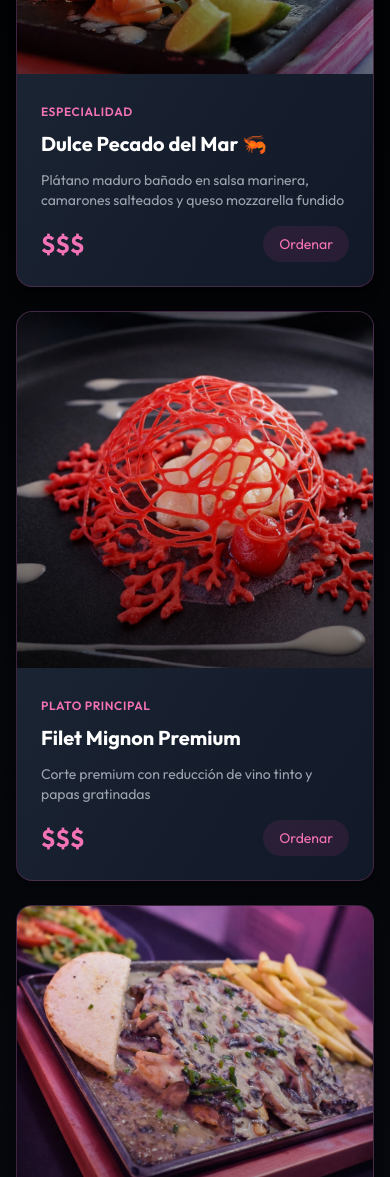
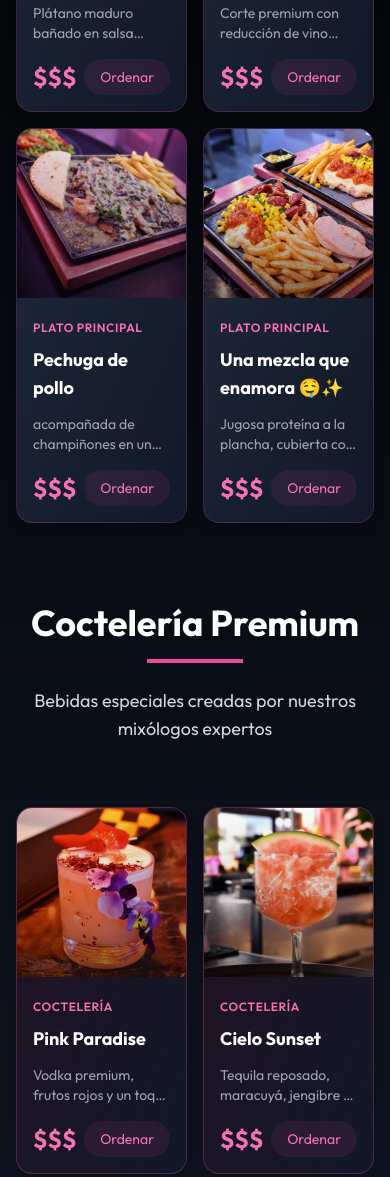
Before and after one commit to Jrubiano0102-Col/rosa, a plain HTML site: page index.html in a window 390 px wide. Shown: the part 1411-2588 px from the top of the page. Drawn offline with nearby package versions, Linux system fonts and the light colour scheme.

Commit message:
Add files via upload

```diff
--- a/index.html
+++ b/index.html
@@ -158,7 +158,7 @@
                 </p>
             </div>
 
-            <div class="grid grid-cols-1 md:grid-cols-2 lg:grid-cols-4 gap-6 mb-20">
+            <div class="grid grid-cols-2 md:grid-cols-2 lg:grid-cols-4 gap-4 sm:gap-6 mb-20">
                 <!-- Dish 1 -->
                 <div class="group reveal cursor-pointer menu-item" style="transition-delay: 100ms;">
                     <div
@@ -170,10 +170,10 @@
                                 class="absolute inset-0 bg-gradient-to-t from-black/80 via-black/20 to-transparent opacity-60 group-hover:opacity-40 transition-opacity">
                             </div>
                         </div>
-                        <div class="p-6">
+                        <div class="p-4 sm:p-6">
                             <span
                                 class="text-pink-400 text-xs font-semibold uppercase tracking-wider">Especialidad</span>
-                            <h3 class="text-white text-xl font-bold mt-2 mb-3">Dulce Pecado del Mar 🦐</h3>
+                            <h3 class="text-white text-lg sm:text-xl font-bold mt-2 mb-3">Dulce Pecado del Mar 🦐</h3>
                             <p class="text-gray-400 text-sm mb-4 line-clamp-2">Plátano maduro bañado en salsa marinera,
                                 camarones salteados y queso mozzarella fundido</p>
                             <div class="flex items-center justify-between">
@@ -196,10 +196,10 @@
                                 class="absolute inset-0 bg-gradient-to-t from-black/80 via-black/20 to-transparent opacity-60 group-hover:opacity-40 transition-opacity">
                             </div>
                         </div>
-                        <div class="p-6">
+                        <div class="p-4 sm:p-6">
                             <span class="text-pink-400 text-xs font-semibold uppercase tracking-wider">Plato
                                 Principal</span>
-                            <h3 class="text-white text-xl font-bold mt-2 mb-3">Filet Mignon Premium</h3>
+                            <h3 class="text-white text-lg sm:text-xl font-bold mt-2 mb-3">Filet Mignon Premium</h3>
                             <p class="text-gray-400 text-sm mb-4 line-clamp-2">Corte premium con reducción de vino tinto
                                 y papas gratinadas</p>
                             <div class="flex items-center justify-between">
@@ -222,10 +222,10 @@
                                 class="absolute inset-0 bg-gradient-to-t from-black/80 via-black/20 to-transparent opacity-60 group-hover:opacity-40 transition-opacity">
                             </div>
                         </div>
-                        <div class="p-6">
+                        <div class="p-4 sm:p-6">
                             <span class="text-pink-400 text-xs font-semibold uppercase tracking-wider">Plato
                                 Principal</span>
-                            <h3 class="text-white text-xl font-bold mt-2 mb-3">Pechuga de pollo</h3>
+                            <h3 class="text-white text-lg sm:text-xl font-bold mt-2 mb-3">Pechuga de pollo</h3>
                             <p class="text-gray-400 text-sm mb-4 line-clamp-2">acompañada de champiñones en una salsa
                                 cremosa que resalta cada matiz del
                                 plato.</p>
@@ -249,10 +249,10 @@
                                 class="absolute inset-0 bg-gradient-to-t from-black/80 via-black/20 to-transparent opacity-60 group-hover:opacity-40 transition-opacity">
                             </div>
                         </div>
-                        <div class="p-6">
+                        <div class="p-4 sm:p-6">
                             <span class="text-pink-400 text-xs font-semibold uppercase tracking-wider">Plato
                                 Principal</span>
-                            <h3 class="text-white text-xl font-bold mt-2 mb-3">Una mezcla que enamora 🤤✨</h3>
+                            <h3 class="text-white text-lg sm:text-xl font-bold mt-2 mb-3">Una mezcla que enamora 🤤✨</h3>
                             <p class="text-gray-400 text-sm mb-4 line-clamp-2">Jugosa proteína a la plancha, cubierta
                                 con queso derretido, chorizo, maíz dulce</p>
                             <div class="flex items-center justify-between">
@@ -275,7 +275,7 @@
                 </p>
             </div>
 
-            <div class="grid grid-cols-1 md:grid-cols-2 lg:grid-cols-4 gap-6">
+            <div class="grid grid-cols-2 md:grid-cols-2 lg:grid-cols-4 gap-4 sm:gap-6">
                 <!-- Cocktail 1 -->
                 <div class="group reveal cursor-pointer menu-item" style="transition-delay: 100ms;">
                     <div
@@ -287,9 +287,9 @@
                                 class="absolute inset-0 bg-gradient-to-t from-black/80 via-black/20 to-transparent opacity-60 group-hover:opacity-40 transition-opacity">
                             </div>
                         </div>
-                        <div class="p-6">
+                        <div class="p-4 sm:p-6">
                             <span class="text-pink-400 text-xs font-semibold uppercase tracking-wider">Coctelería</span>
-                            <h3 class="text-white text-xl font-bold mt-2 mb-3">Pink Paradise</h3>
+                            <h3 class="text-white text-lg sm:text-xl font-bold mt-2 mb-3">Pink Paradise</h3>
                             <p class="text-gray-400 text-sm mb-4 line-clamp-2">Vodka premium, frutos rojos y un toque de
                                 champagne rosado</p>
                             <div class="flex items-center justify-between">
@@ -312,9 +312,9 @@
                                 class="absolute inset-0 bg-gradient-to-t from-black/80 via-black/20 to-transparent opacity-60 group-hover:opacity-40 transition-opacity">
                             </div>
                         </div>
-                        <div class="p-6">
+                        <div class="p-4 sm:p-6">
                             <span class="text-pink-400 text-xs font-semibold uppercase tracking-wider">Coctelería</span>
-                            <h3 class="text-white text-xl font-bold mt-2 mb-3">Cielo Sunset</h3>
+                            <h3 class="text-white text-lg sm:text-xl font-bold mt-2 mb-3">Cielo Sunset</h3>
                             <p class="text-gray-400 text-sm mb-4 line-clamp-2">Tequila reposado, maracuyá, jengibre y
                                 bitter aromático</p>
                             <div class="flex items-center justify-between">
@@ -337,9 +337,9 @@
                                 class="absolute inset-0 bg-gradient-to-t from-black/80 via-black/20 to-transparent opacity-60 group-hover:opacity-40 transition-opacity">
                             </div>
                         </div>
-                        <div class="p-6">
+                        <div class="p-4 sm:p-6">
                             <span class="text-pink-400 text-xs font-semibold uppercase tracking-wider">Coctelería</span>
-                            <h3 class="text-white text-xl font-bold mt-2 mb-3">Rosa Negroni</h3>
+                            <h3 class="text-white text-lg sm:text-xl font-bold mt-2 mb-3">Rosa Negroni</h3>
                             <p class="text-gray-400 text-sm mb-4 line-clamp-2">Refrescante, llena de sabor e ideal para
                                 cada momento</p>
                             <div class="flex items-center justify-between">
@@ -362,9 +362,9 @@
                                 class="absolute inset-0 bg-gradient-to-t from-black/80 via-black/20 to-transparent opacity-60 group-hover:opacity-40 transition-opacity">
                             </div>
                         </div>
-                        <div class="p-6">
+                        <div class="p-4 sm:p-6">
                             <span class="text-pink-400 text-xs font-semibold uppercase tracking-wider">Coctelería</span>
-                            <h3 class="text-white text-xl font-bold mt-2 mb-3">Un detalle azul que enamora ✨🌸</h3>
+                            <h3 class="text-white text-lg sm:text-xl font-bold mt-2 mb-3">Un detalle azul que enamora ✨🌸</h3>
                             <p class="text-gray-400 text-sm mb-4 line-clamp-2">Vodka, licor de rosas y espuma de
                                 violetas</p>
                             <div class="flex items-center justify-between">
```
